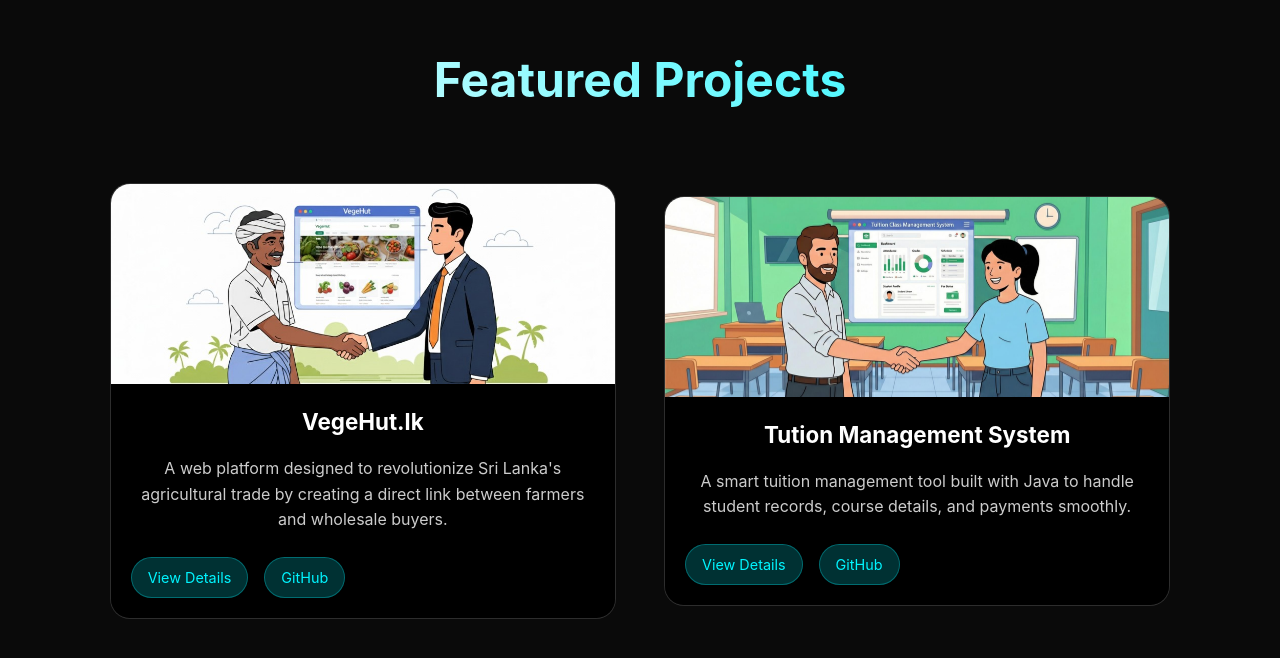
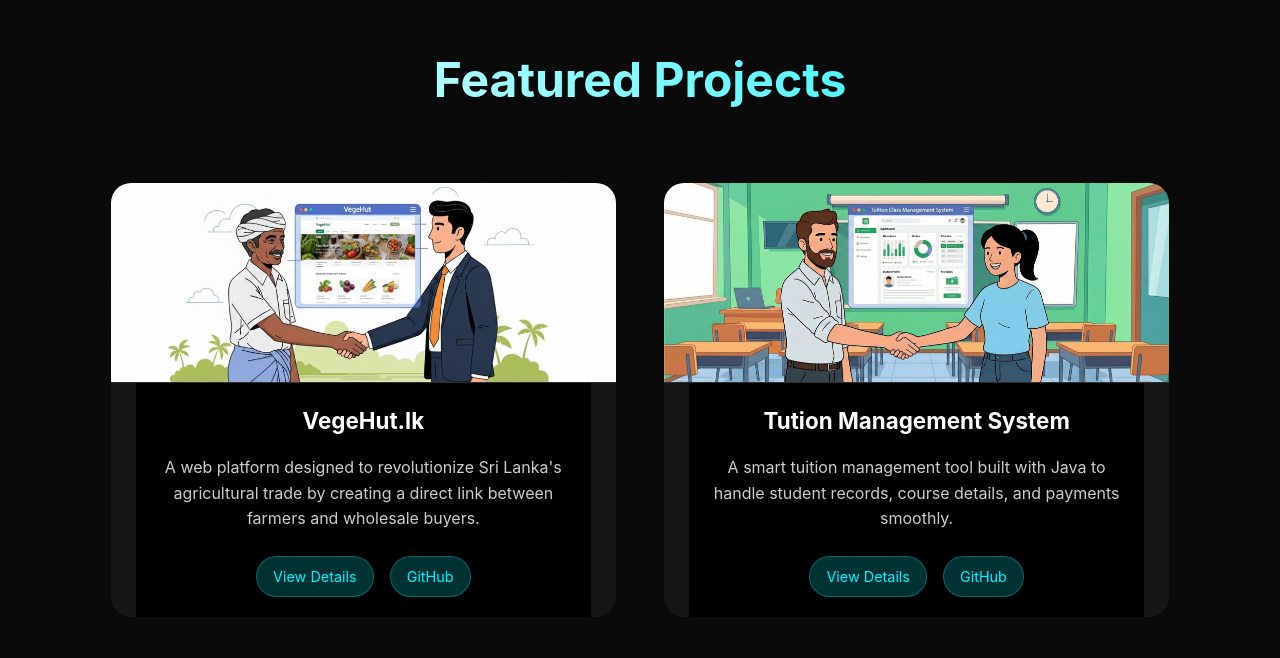
Before and after one commit to HarshaMaduranga/my_portfolio, a plain HTML site: page index.html in a window 1280 px wide. Shown: the part 3876-4534 px from the top of the page. Drawn offline with nearby package versions, Linux system fonts and the light colour scheme.

Commit message:
update css for project section size

```diff
--- a/style.css
+++ b/style.css
@@ -371,7 +371,7 @@ nav {
 
 .marquee-content {
     display: flex;
-    animation: scroll 30s linear infinite;
+    animation: scroll 20s linear infinite;
     white-space: nowrap;
 }
 
@@ -537,7 +537,6 @@ nav {
     border-radius: 20px;
     overflow: hidden;
     backdrop-filter: blur(10px);
-    border: 1px solid rgba(255, 255, 255, 0.1);
     transition: all 0.3s ease;
     margin: 0 auto;
 }
@@ -552,12 +551,16 @@ nav {
     height: 200px;
     object-fit: cover;
     display: block;
+    border-bottom: 1px solid rgba(255, 255, 255, 0.1);
+
 }
 
 .project-content {
     background-color: #000000;
     padding: 20px;
     color: #ffffff;
+    max-width: 90%;
+    margin: 0 auto;
 }
 
 .project-content h3 {
@@ -574,6 +577,8 @@ nav {
 
 .project-links {
     display: flex;
+    flex-wrap: wrap;
+    justify-content: center;
     gap: 1rem;
 }
 
```
